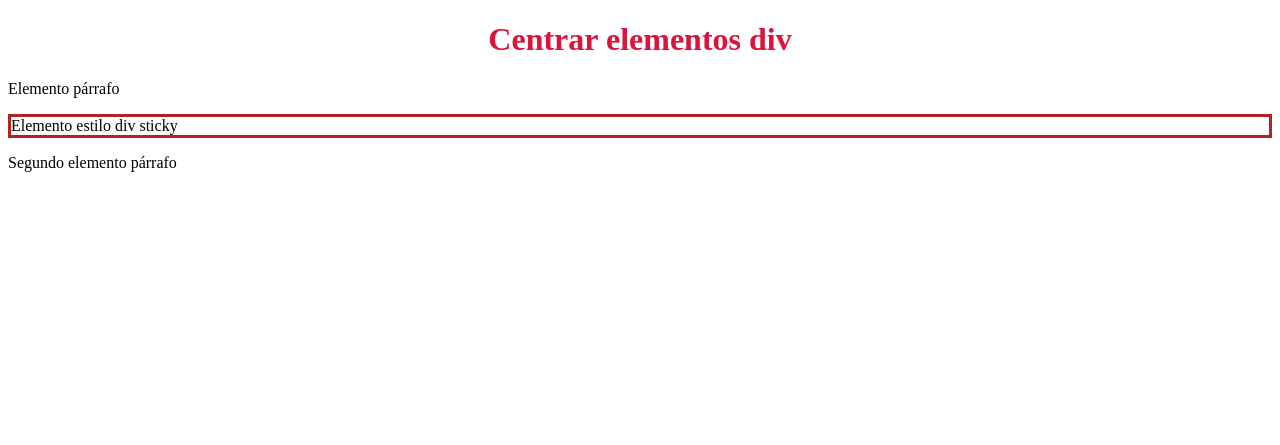
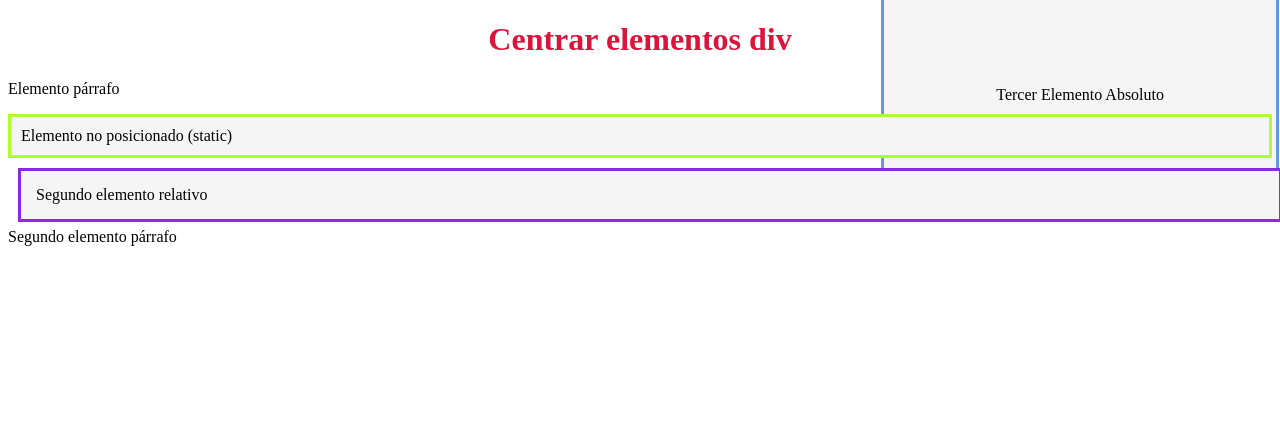
Before and after one commit to roser0/CursosDeveloper, a PHP site: page / in a window 1280 px wide. Shown: the top 445 px of the page. Before the commit the page ends 172 px from the top, so only its background shows below. Run offline with PHP 8.4, Linux system fonts and the light colour scheme.

Commit message:
new commit

```diff
--- a/CSS/Lección10/estilos.css
+++ b/CSS/Lección10/estilos.css
@@ -3,9 +3,30 @@ h1{
     color: crimson;
 }
 
-div{
-    position:sticky;
-    position:-webkit-sticky;
-    top: 0px;
-    border: 3px solid firebrick ;
+div.estatico{
+     position: static;
+     top: 10px;
+     padding: 10px;
+     border: 3px solid greenyellow;
+     background-color: whitesmoke;
 }
+
+div.relativo{
+    position: relative;
+    top: 10px;
+    left: 10px;
+    padding: 15px;
+    border: 3px solid blueviolet;
+    background-color: whitesmoke;
+
+}
+
+div.absoluto{
+    position: absolute;
+    bottom: 0px;
+    right: 0px;
+    padding: 112px;
+    border: 3px solid cornflowerblue;
+    background-color: whitesmoke;
+    z-index: -1;
+}
--- a/CSS/Lección10/index.html
+++ b/CSS/Lección10/index.html
@@ -9,10 +9,16 @@
 <body>
     <h1>Centrar elementos div</h1>
     <p>Elemento párrafo</p>
-    <div>Elemento estilo div sticky</div>
+    <div class="estatico">
+        Elemento no posicionado (static)
+    </div>
+    <div class="relativo">
+        Segundo elemento relativo
+        <div class="absoluto">
+            Tercer Elemento Absoluto
+        </div>
+    </div>
     <p style="padding-bottom:2000px ;">Segundo elemento párrafo
-
-
     </p>
 </body>
 </html>
```
Also changed, not shown: CSS/Lección11/estilos.css (added, +24 -0 lines), CSS/Lección11/index.html (added, +18 -0 lines).
